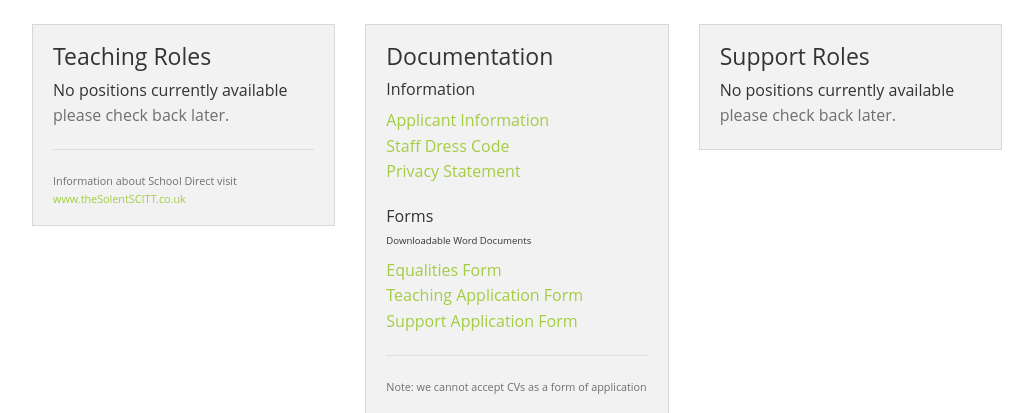
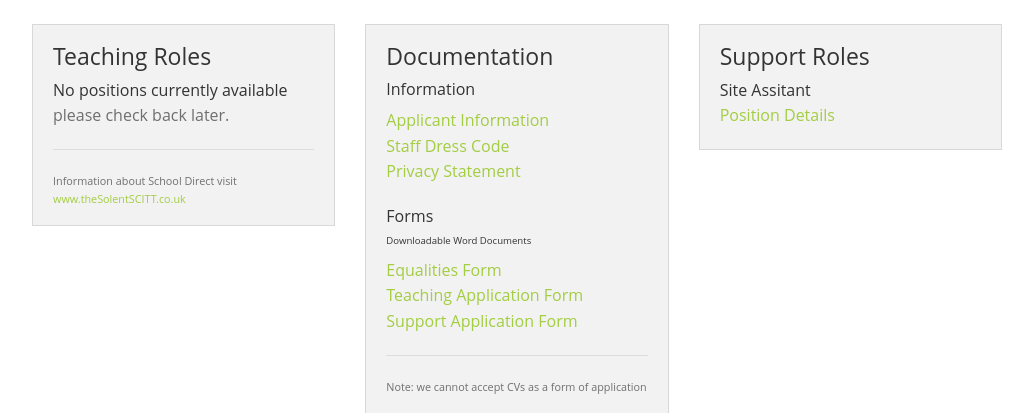
Before and after one commit to Livingdead1989/PCS-Dec2015, a PHP site: page /employment.php in a window 1280 px wide. Shown: the part 186-599 px from the top of the page, without its empty margins (123-1156 px from the left). Run offline with PHP 8.4, Linux system fonts and the light colour scheme; some libraries are stand-ins or nearby versions.

Commit message:
Job Added

```diff
--- a/employment.php
+++ b/employment.php
@@ -40,8 +40,8 @@
             <div class="panel" data-equalizer-watch>
                 <h4>Support Roles</h4>
                 <ul class="no-bullet">
-                  <li>No positions currently available <br><span class="subheader">please check back later.</span></li>
-                  <!-- <li>Position<br><span class="subheader"><a href="assets/recruitment/file.pdf" target="_blank">Position Details</a></span></li> -->
+                  <!-- <li>No positions currently available <br><span class="subheader">please check back later.</span></li> -->
+                  <li>Site Assitant<br><span class="subheader"><a href="assets/recruitment/SiteAssitant.pdf" target="_blank">Position Details</a></span></li>
                   </ul>
             </div>
         </div>
```
Also changed, not shown: 1 other file.
